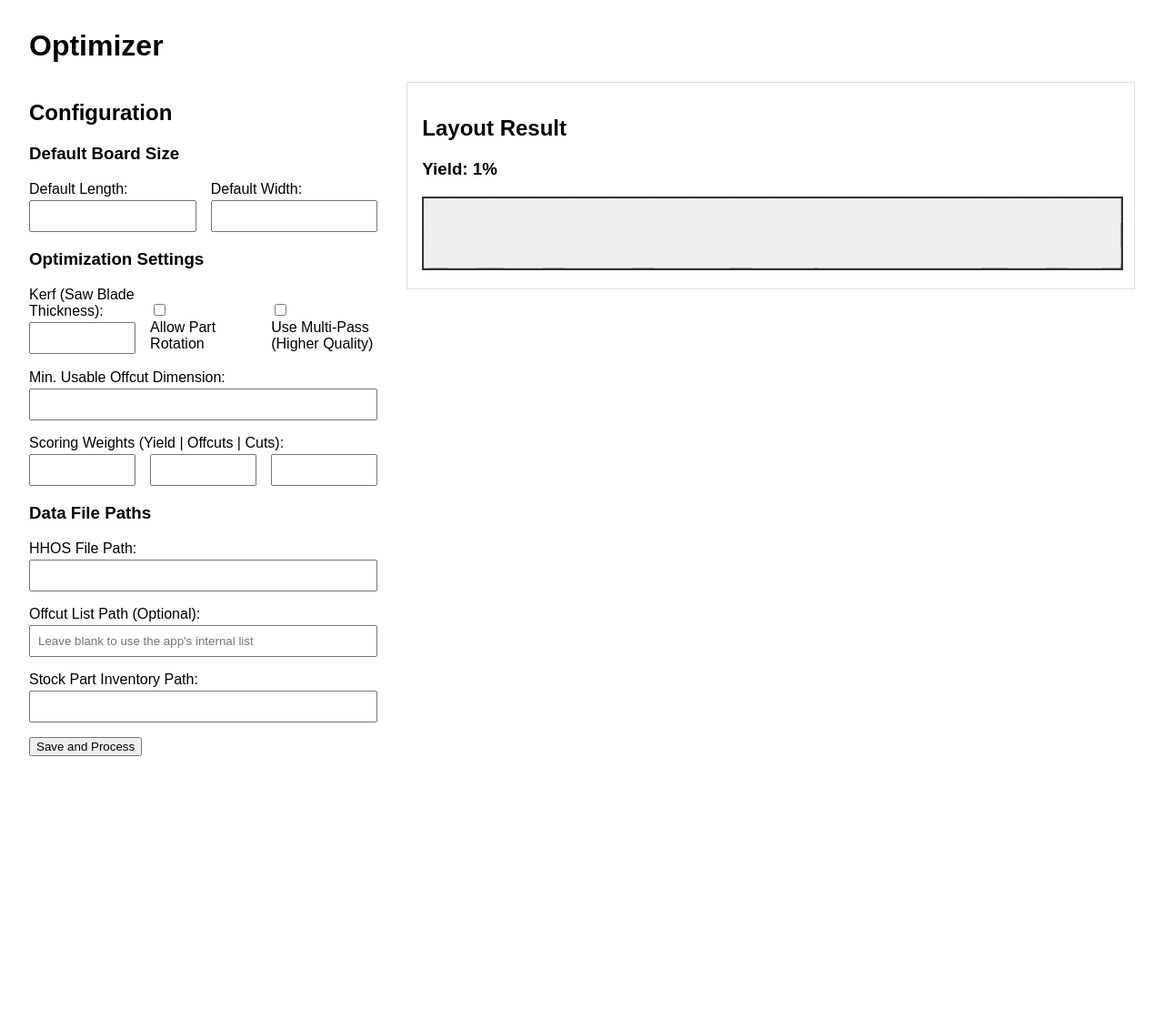
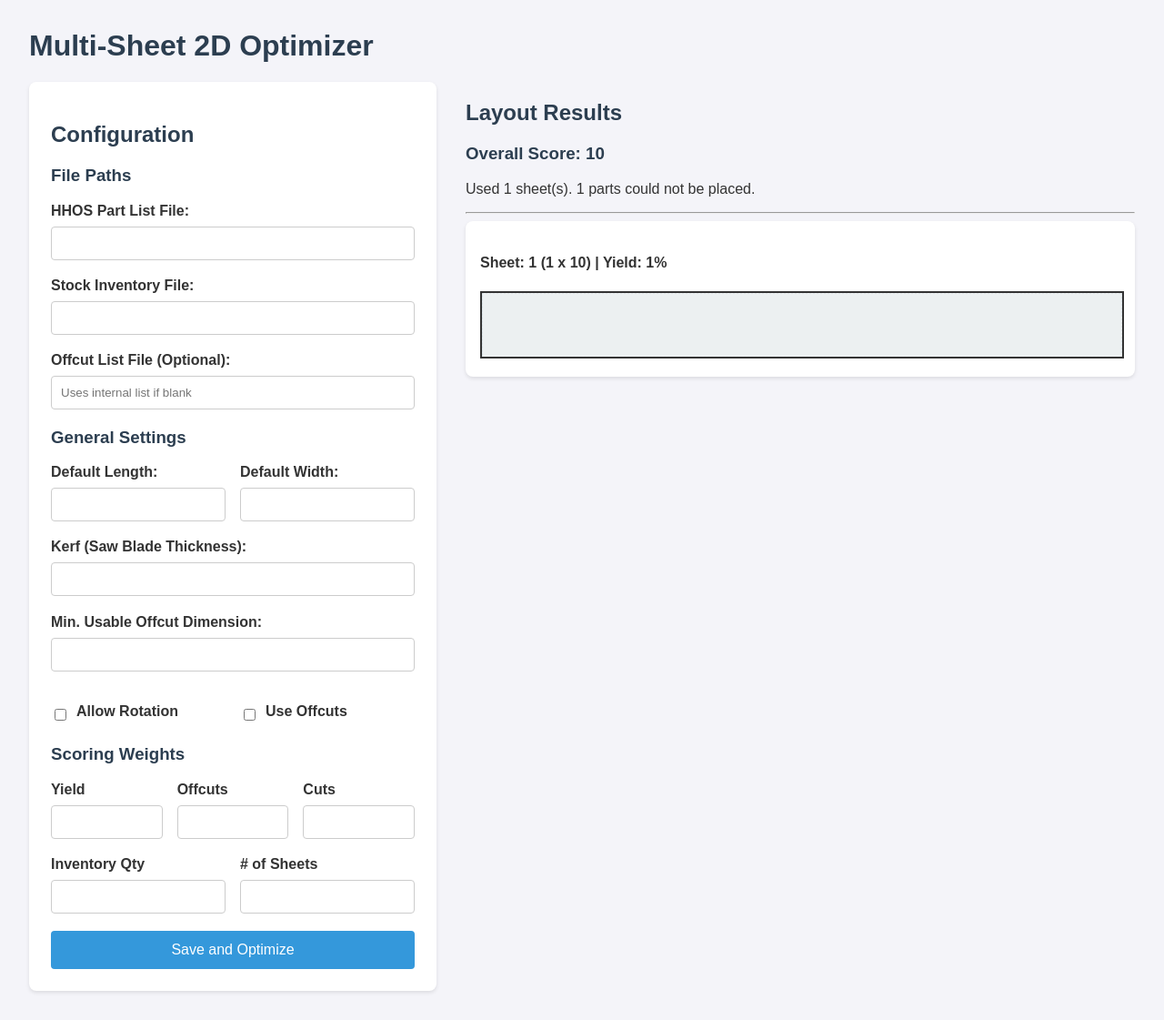
Before and after one commit to linklouis/Optimizer-App, a Flask app: template templates/index.html in a window 1280 px wide. Shown: the whole page at 91% size. Before the commit the page ends 831 px from the top, so only its background shows below. Run offline with Flask 3, Linux system fonts and the light colour scheme; the template is opened without the code that fills it: most values are stand-ins (such as "Sample title", 1, 10 or a date in 2020).

Commit message:
Multiple sheets maybe working?

```diff
--- a/TODO.txt
+++ b/TODO.txt
@@ -31,3 +31,4 @@ QUESTIONS
     - Which order do length & width come in?
     - Does yield count saved offcuts as used or wasted?
     - Can we do cuts that only go partway through the material?
+    - If we can fit all parts on one sheet, should we still consider using multiple smaller sheets for better yield?
--- a/app.py
+++ b/app.py
@@ -1,9 +1,10 @@
 from flask import Flask, request, render_template
 from data_processing import process_uploaded_files
-from optimizer import run_optimization, calculate_layout_score
+from optimizer import optimize_multiple_sheets
 import os
 import json
 import pandas as pd
+import numpy as np
 
 app = Flask(__name__)
 
@@ -20,8 +21,12 @@ DEFAULT_CONFIG = {
     'kerf': 0.125,
     'allow_rotation': True,
     'min_offcut_dim': 12.0,
-    'multi_pass': True,
-    'w_yield': 1.0, 'w_offcut': 0.5, 'w_cuts': 0.2
+    'use_offcuts': True,
+    'w_yield': 1.0,
+    'w_offcut': 0.5,
+    'w_cuts': 0.2,
+    'w_quantity': 0.1, # Weight for favoring sheets with higher quantity
+    'w_sheets': 1.0 # Penalty for each additional sheet used
 }
 
 def setup_app():
@@ -41,26 +46,29 @@ def home():
     message = None
     error = None
     config = load_config()
-
-    layout_data = {
-        'placed_parts': [],
-        'sheet_length': config.get('default_length'),
-        'sheet_width': config.get('default_width')
-    }
+    optimization_result = None
 
     if request.method == 'POST':
+        # --- Update config from form ---
         config['hhos_path'] = request.form.get('hhos_path', '').strip(' "')
         config['offcut_path'] = request.form.get('offcut_path', '').strip(' "')
         config['stock_path'] = request.form.get('stock_path', '').strip(' "')
-        config['default_length'] = request.form.get('default_length', type=int, default=96)
-        config['default_width'] = request.form.get('default_width', type=int, default=48)
+
+        # General Settings
+        config['default_length'] = request.form.get('default_length', type=float, default=96)
+        config['default_width'] = request.form.get('default_width', type=float, default=48)
         config['kerf'] = request.form.get('kerf', type=float, default=0.125)
         config['allow_rotation'] = request.form.get('allow_rotation') == 'true'
         config['min_offcut_dim'] = request.form.get('min_offcut_dim', type=float, default=4.0)
-        config['multi_pass'] = request.form.get('multi_pass') == 'true'
+        config['use_offcuts'] = request.form.get('use_offcuts') == 'true'
+
+        # Scoring Weights
         config['w_yield'] = request.form.get('w_yield', type=float, default=1.0)
         config['w_offcut'] = request.form.get('w_offcut', type=float, default=0.5)
         config['w_cuts'] = request.form.get('w_cuts', type=float, default=0.2)
+        config['w_quantity'] = request.form.get('w_quantity', type=float, default=0.1)
+        config['w_sheets'] = request.form.get('w_sheets', type=float, default=1.0)
+
 
         with open(CONFIG_FILE, 'w') as f:
             json.dump(config, f, indent=4)
@@ -68,80 +76,74 @@ def home():
 
     if all([config.get('hhos_path'), config.get('stock_path')]):
         try:
-            offcut_to_use = config.get('offcut_path') or MANAGED_OFFCUT_PATH
             hhos_df, offcut_df, stock_df = process_uploaded_files(
-                config['hhos_path'], offcut_to_use, config['stock_path']
+                config['hhos_path'],
+                config.get('offcut_path') or MANAGED_OFFCUT_PATH,
+                config['stock_path']
             )
-            if hhos_df is not None:
-                message = message or "Data loaded successfully."
 
-                parts_to_cut = hhos_df[['part name', 'label', 'length', 'width', 'quantity']].copy()
-                parts_to_cut['length'] = pd.to_numeric(parts_to_cut['length'])
-                parts_to_cut['width'] = pd.to_numeric(parts_to_cut['width'])
-                parts_list = parts_to_cut.to_dict('records')
+            # --- Prepare the list of parts to cut ---
+            parts_to_cut = hhos_df[['part name', 'label', 'length', 'width', 'quantity']].to_dict('records')
 
-                sheet_length = config['default_length']
-                sheet_width = config['default_width']
+            # --- Prepare the list of available stock sheets ---
+            stock_sheets = []
 
-                best_layout = None
-                best_score = -1.0
+            # 1. Add the default sheet (considered infinite quantity)
+            stock_sheets.append({
+                'id': 'default_sheet',
+                'length': config['default_length'],
+                'width': config['default_width'],
+                'quantity': float('inf'),
+                'type': 'Default'
+            })
 
-                if config['multi_pass']:
-                    print("--- Running Multi-Pass Optimization ---")
-                    sort_strategies = {
-                        'area': lambda p: p['length'] * p['width'],
-                        'length': lambda p: p['length'],
-                        'width': lambda p: p['width'],
-                        'perimeter': lambda p: 2 * (p['length'] + p['width'])
-                    }
+            # 2. Add sheets from the main stock inventory
+            stock_df['id'] = 'stock_' + stock_df.index.astype(str)
+            stock_df['type'] = 'Stock'
+            stock_sheets.extend(stock_df.to_dict('records'))
 
-                    for name, sort_key in sort_strategies.items():
-                        print(f"Trying strategy: Sort by {name}")
-                        sorted_parts = sorted(parts_list, key=sort_key, reverse=True)
-                        layout = run_optimization(
-                            sheet_length, sheet_width, sorted_parts,
-                            config['kerf'], config['allow_rotation']
-                        )
-                        weights = {k: config[k] for k in ['w_yield', 'w_offcut', 'w_cuts']}
-                        score = calculate_layout_score(layout, sheet_length, sheet_width, weights)
-                        print(f"  - Score: {score:.2f}")
+            # 3. Add offcut sheets if enabled
+            if config.get('use_offcuts') and offcut_df is not None and not offcut_df.empty:
+                offcut_df['id'] = 'offcut_' + offcut_df.index.astype(str)
+                offcut_df['type'] = 'Offcut'
+                stock_sheets.extend(offcut_df.to_dict('records'))
 
-                        if score > best_score:
-                            best_score = score
-                            best_layout = layout
-                            print(f"  - New best layout found!")
-                else:
-                    print("--- Running Single-Pass Optimization ---")
-                    sorted_parts = sorted(parts_list, key=lambda p: p['length'] * p['width'], reverse=True)
-                    best_layout = run_optimization(
-                        sheet_length, sheet_width, sorted_parts,
-                        config['kerf'], config['allow_rotation']
-                    )
+            # --- Run the Multi-Sheet Optimization ---
+            layouts, remaining_parts, final_score = optimize_multiple_sheets(
+                parts_to_cut, stock_sheets, config
+            )
 
-                # --- Analyze the final best layout ---
-                placed_parts = best_layout['placed_parts']
-                offcuts_and_scrap = best_layout['offcuts']
+            # Process results for display
+            if layouts:
+                message = message or "Optimization complete."
+                processed_layouts = []
+                for layout in layouts:
+                    sheet_info = layout['sheet_info']
+                    sheet_area = sheet_info['length'] * sheet_info['width']
+                    total_parts_area = sum((p['length'] * p['width']) for p in layout['placed_parts'])
+                    yield_percentage = (total_parts_area / sheet_area) * 100 if sheet_area > 0 else 0
 
-                total_parts_area = sum([(p['length'] * p['width']) for p in placed_parts])
-                sheet_area = sheet_length * sheet_width
-                yield_percentage = (total_parts_area / sheet_area) * 100 if sheet_area > 0 else 0
+                    min_dim = config['min_offcut_dim']
+                    usable_offcuts = [r for r in layout['offcuts'] if r['length'] >= min_dim and r['width'] >= min_dim]
 
-                min_dim = config['min_offcut_dim']
-                usable_offcuts = [r for r in offcuts_and_scrap if r['length'] >= min_dim and r['width'] >= min_dim]
+                    processed_layouts.append({
+                        'placed_parts': layout['placed_parts'],
+                        'sheet_info': sheet_info,
+                        'yield_percentage': yield_percentage,
+                        'usable_offcuts': usable_offcuts,
+                    })
 
-                layout_data.update({
-                    'placed_parts': placed_parts,
-                    'sheet_length': sheet_length,
-                    'sheet_width': sheet_width,
-                    'yield_percentage': yield_percentage,
-                    'usable_offcuts': usable_offcuts
-                })
+                optimization_result = {
+                    'layouts': processed_layouts,
+                    'remaining_parts': remaining_parts,
+                    'final_score': final_score
+                }
 
         except Exception as e:
             error = f"An error occurred: {e}"
             print(f"Error details: {e}")
 
-    return render_template('index.html', message=message, error=error, config=config, layout=layout_data)
+    return render_template('index.html', message=message, error=error, config=config, result=optimization_result)
 
 if __name__ == '__main__':
     setup_app()
--- a/templates/index.html
+++ b/templates/index.html
@@ -4,142 +4,135 @@
     <meta charset="UTF-8">
     <title>Optimizer Configuration</title>
     <style>
-        body { font-family: sans-serif; margin: 2em; }
+        body { font-family: sans-serif; margin: 2em; background-color: #f4f4f9; color: #333; }
+        h1, h2, h3 { color: #2c3e50; }
         .container { display: flex; gap: 2em; align-items: flex-start; }
-        .config-form { flex: 1; min-width: 350px; }
-        .layout-display { flex: 2; border: 1px solid #ddd; padding: 1em; }
-        form > div { margin-bottom: 1em; }
-        label { display: block; margin-bottom: 0.2em; }
-        input[type="text"], input[type="number"] { width: 100%; padding: 8px; box-sizing: border-box; }
-        .size-inputs { display: flex; gap: 1em; }
-        .size-inputs > div { flex: 1; }
+        .config-form { flex: 1; min-width: 400px; background: #fff; padding: 1.5em; border-radius: 8px; box-shadow: 0 2px 4px rgba(0,0,0,0.1); }
+        .results-section { flex: 2; }
+        form > div { margin-bottom: 1.2em; }
+        label { display: block; margin-bottom: 0.5em; font-weight: bold; }
+        input[type="text"], input[type="number"] { width: 100%; padding: 10px; box-sizing: border-box; border: 1px solid #ccc; border-radius: 4px; }
+        .input-group { display: flex; gap: 1em; }
+        .input-group > div { flex: 1; }
+        .checkbox-group { display: flex; align-items: center; gap: 0.5em; padding-top: 1em; }
 
-        /* Styles for the SVG layout */
+        /* Layout Display Styles */
+        .layout-container { margin-bottom: 2em; background: #fff; padding: 1em; border-radius: 8px; box-shadow: 0 2px 4px rgba(0,0,0,0.1); }
         .layout-svg { border: 2px solid #333; width: 100%; height: auto; }
         .sheet { fill: #fdfdfd; }
-        .part {
-            fill: #a5c9ca;
-            stroke: #395B64;
-            stroke-width: 0.5;
-            /* This is key: it keeps the border thickness consistent when scaling */
-            vector-effect: non-scaling-stroke;
-        }
-        .part-label {
-            font-size: 3px; /* Smaller font size in SVG units */
-            font-family: monospace;
-            fill: #000;
-            text-anchor: middle; /* Center the text horizontally */
-            dominant-baseline: middle; /* Center the text vertically */
-        }
-        .offcut {
-            fill: #EFEFEF;
-            stroke: #B2B2B2;
-            stroke-width: 0.5;
-            stroke-dasharray: 2 2; /* Make the border dashed */
-            vector-effect: non-scaling-stroke;
-        }
+        .part { fill: #3498db; stroke: #2980b9; stroke-width: 0.5; vector-effect: non-scaling-stroke; }
+        .part-label { font-size: 3px; font-family: monospace; fill: #fff; text-anchor: middle; dominant-baseline: middle; }
+        .offcut { fill: #ecf0f1; stroke: #bdc3c7; stroke-width: 0.5; stroke-dasharray: 2 2; vector-effect: non-scaling-stroke; }
     </style>
 </head>
 <body>
-    <h1>Optimizer</h1>
+    <h1>Multi-Sheet 2D Optimizer</h1>
     <div class="container">
         <div class="config-form">
             <h2>Configuration</h2>
             {% if message %}
-                <p style="color: green;"><b>{{ message }}</b></p>
+                <p style="color: #27ae60;"><b>{{ message }}</b></p>
             {% endif %}
             {% if error %}
-                <p style="color: red;"><b>Error: {{ error }}</b></p>
+                <p style="color: #c0392b;"><b>Error: {{ error }}</b></p>
             {% endif %}
 
             <form method="post">
-                <h3>Default Board Size</h3>
-                <div class="size-inputs">
+                <h3>File Paths</h3>
+                <div>
+                    <label for="hhos_path">HHOS Part List File:</label>
+                    <input type="text" id="hhos_path" name="hhos_path" value="{{ config.hhos_path }}" required>
+                </div>
+                 <div>
+                    <label for="stock_path">Stock Inventory File:</label>
+                    <input type="text" id="stock_path" name="stock_path" value="{{ config.stock_path }}" required>
+                </div>
+                <div>
+                    <label for="offcut_path">Offcut List File (Optional):</label>
+                    <input type="text" id="offcut_path" name="offcut_path" value="{{ config.offcut_path }}" placeholder="Uses internal list if blank">
+                </div>
+
+                <h3>General Settings</h3>
+                <div class="input-group">
                     <div>
                         <label for="default_length">Default Length:</label>
-                        <input type="number" id="default_length" name="default_length" value="{{ config.default_length }}">
+                        <input type="number" step="any" id="default_length" name="default_length" value="{{ config.default_length }}">
                     </div>
                     <div>
                         <label for="default_width">Default Width:</label>
-                        <input type="number" id="default_width" name="default_width" value="{{ config.default_width }}">
-                    </div>
-                </div>
-                <h3>Optimization Settings</h3>
-                    <div class="size-inputs">
-                        <div>
-                            <label for="kerf">Kerf (Saw Blade Thickness):</label>
-                            <input type="number" step="0.01" id="kerf" name="kerf" value="{{ config.kerf }}">
-                        </div>
-                        <div style="align-self: flex-end;">
-                            <input type="checkbox" id="allow_rotation" name="allow_rotation" value="true" {% if config.allow_rotation %}checked{% endif %}>
-                            <label for="allow_rotation">Allow Part Rotation</label>
-                        </div>
-                        <div style="align-self: flex-end; margin-top: 1em;">
-                            <input type="checkbox" id="multi_pass" name="multi_pass" value="true" {% if config.multi_pass %}checked{% endif %}>
-                            <label for="multi_pass">Use Multi-Pass (Higher Quality)</label>
+                        <input type="number" step="any" id="default_width" name="default_width" value="{{ config.default_width }}">
                     </div>
                 </div>
                  <div>
-                        <label for="min_offcut_dim">Min. Usable Offcut Dimension:</label>
-                        <input type="number" step="0.1" id="min_offcut_dim" name="min_offcut_dim" value="{{ config.min_offcut_dim }}">
+                    <label for="kerf">Kerf (Saw Blade Thickness):</label>
+                    <input type="number" step="any" id="kerf" name="kerf" value="{{ config.kerf }}">
                 </div>
                 <div>
-                        <label>Scoring Weights (Yield | Offcuts | Cuts):</label>
-                        <div class="size-inputs">
-                            <input type="number" step="0.1" name="w_yield" value="{{ config.w_yield }}">
-                            <input type="number" step="0.1" name="w_offcut" value="{{ config.w_offcut }}">
-                            <input type="number" step="0.1" name="w_cuts" value="{{ config.w_cuts }}">
+                    <label for="min_offcut_dim">Min. Usable Offcut Dimension:</label>
+                    <input type="number" step="any" id="min_offcut_dim" name="min_offcut_dim" value="{{ config.min_offcut_dim }}">
+                </div>
+                <div class="input-group">
+                    <div class="checkbox-group">
+                        <input type="checkbox" id="allow_rotation" name="allow_rotation" value="true" {% if config.allow_rotation %}checked{% endif %}>
+                        <label for="allow_rotation">Allow Rotation</label>
+                    </div>
+                     <div class="checkbox-group">
+                        <input type="checkbox" id="use_offcuts" name="use_offcuts" value="true" {% if config.use_offcuts %}checked{% endif %}>
+                        <label for="use_offcuts">Use Offcuts</label>
                     </div>
                 </div>
-                <h3>Data File Paths</h3>
-                <div>
-                    <label for="hhos_path">HHOS File Path:</label>
-                    <input type="text" id="hhos_path" name="hhos_path" value="{{ config.hhos_path }}" required>
+
+                <h3>Scoring Weights</h3>
+                <div class="input-group">
+                    <div><label for="w_yield">Yield</label><input type="number" step="any" name="w_yield" value="{{ config.w_yield }}"></div>
+                    <div><label for="w_offcut">Offcuts</label><input type="number" step="any" name="w_offcut" value="{{ config.w_offcut }}"></div>
+                    <div><label for="w_cuts">Cuts</label><input type="number" step="any" name="w_cuts" value="{{ config.w_cuts }}"></div>
                 </div>
-                <div>
-                    <label for="offcut_path">Offcut List Path (Optional):</label>
-                    <input type="text" id="offcut_path" name="offcut_path" value="{{ config.offcut_path }}" placeholder="Leave blank to use the app's internal list">
+                <div class="input-group">
+                    <div><label for="w_quantity">Inventory Qty</label><input type="number" step="any" name="w_quantity" value="{{ config.w_quantity }}"></div>
+                    <div><label for="w_sheets"># of Sheets</label><input type="number" step="any" name="w_sheets" value="{{ config.w_sheets }}"></div>
                 </div>
-                <div>
-                    <label for="stock_path">Stock Part Inventory Path:</label>
-                    <input type="text" id="stock_path" name="stock_path" value="{{ config.stock_path }}" required>
-                </div>
-                <button type="submit">Save and Process</button>
+
+                <button type="submit" style="width: 100%; padding: 12px; background-color: #3498db; color: white; border: none; border-radius: 4px; font-size: 16px; cursor: pointer;">Save and Optimize</button>
             </form>
         </div>
 
-        <div class="layout-display">
-            <h2>Layout Result</h2>
-            {% if layout.placed_parts %}
-                <h3>Yield: {{ layout.yield_percentage|round(2) }}%</h3>
+        <div class="results-section">
+            <h2>Layout Results</h2>
+            {% if result and result.layouts %}
+                <h3>Overall Score: {{ result.final_score|round(2) }}</h3>
+                <p>Used {{ result.layouts|length }} sheet(s). {{ result.remaining_parts|length }} parts could not be placed.</p>
+                <hr>
+                {% for layout in result.layouts %}
+                    <div class="layout-container">
+                        <h4>Sheet: {{ layout.sheet_info.id }} ({{ layout.sheet_info.length }} x {{ layout.sheet_info.width }}) | Yield: {{ layout.yield_percentage|round(2) }}%</h4>
 
-                <svg class="layout-svg" viewBox="0 0 {{ layout.sheet_width }} {{ layout.sheet_length }}">
-                    <rect class="sheet" x="0" y="0" width="{{ layout.sheet_width }}" height="{{ layout.sheet_length }}" />
+                        <svg class="layout-svg" viewBox="0 0 {{ layout.sheet_info.width }} {{ layout.sheet_info.length }}">
+                            <rect class="sheet" x="0" y="0" width="{{ layout.sheet_info.width }}" height="{{ layout.sheet_info.length }}" />
 
                             {% for part in layout.placed_parts %}
-                        {% set svg_y = layout.sheet_length - part.y - (part.width if part.rotated else part.length) %}
+                                {% set p_length = part.width if part.rotated else part.length %}
+                                {% set p_width = part.length if part.rotated else part.width %}
+                                {% set svg_y = layout.sheet_info.length - part.y - p_length %}
                                 <g transform="translate({{ part.x }}, {{ svg_y }})">
-                            {% if part.rotated %}
-                                <rect class="part" width="{{ part.length }}" height="{{ part.width }}" />
-                                <text class="part-label" x="{{ part.length / 2 }}" y="{{ part.width / 2 }}">{{ part.label }}</text>
-                            {% else %}
-                                <rect class="part" width="{{ part.width }}" height="{{ part.length }}" />
-                                <text class="part-label" x="{{ part.width / 2 }}" y="{{ part.length / 2 }}">{{ part.label }}</text>
-                            {% endif %}
+                                    <rect class="part" width="{{ p_width }}" height="{{ p_length }}" />
+                                    <text class="part-label" x="{{ p_width / 2 }}" y="{{ p_length / 2 }}">{{ part.label }}</text>
                                 </g>
                             {% endfor %}
 
                             {% for offcut in layout.usable_offcuts %}
-                        {% set svg_y = layout.sheet_length - offcut.y - offcut.length %}
+                                {% set svg_y = layout.sheet_info.length - offcut.y - offcut.length %}
                                 <g transform="translate({{ offcut.x }}, {{ svg_y }})">
                                     <rect class="offcut" width="{{ offcut.width }}" height="{{ offcut.length }}" />
                                 </g>
                             {% endfor %}
-
                         </svg>
+                    </div>
+                {% endfor %}
             {% else %}
-                <p>No layout to display. Process files to see the result.</p>
+                <p>No layout to display. Save configuration and provide valid data files to run the optimization.</p>
             {% endif %}
+        </div>
     </div>
 </body>
 </html>
```
Also changed, not shown: config.json (+8 -4 lines), data_processing.py (+38 -24 lines), optimizer.py (+137 -45 lines), uploads/managed_offcut_list.csv (+32 -1 lines). Lines whose indentation alone changed are shown as unchanged.
